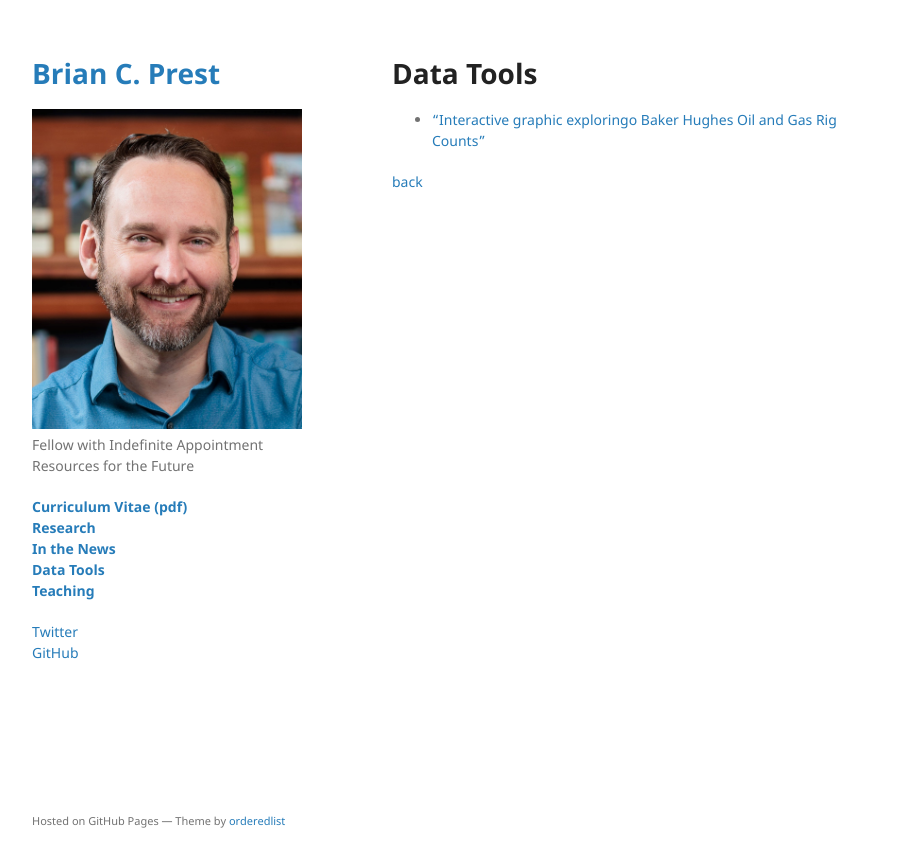
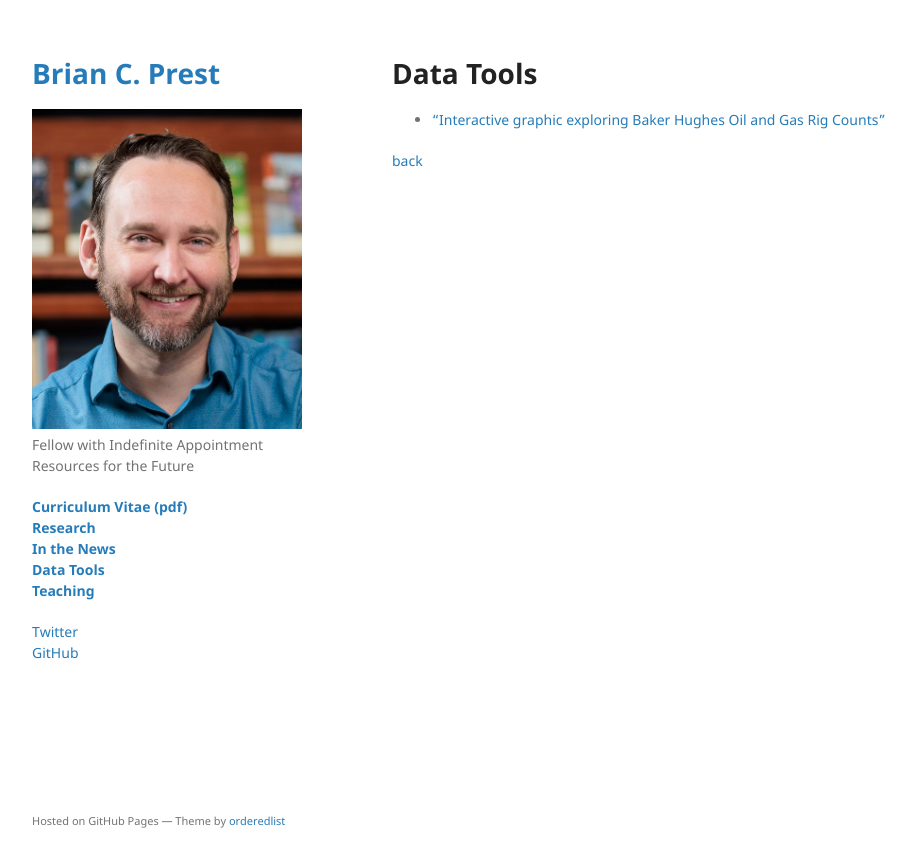
Before and after one commit to bprest/bprest.github.io, a Jekyll site: the page built from data-tools.md, in a window 1280 px wide. Shown: the top 867 px of the page, without its empty margins (178-1094 px from the left). Built offline with Jekyll 4.4.1, drawn with Linux system fonts in a browser that asks for light colours; our own code applies the rules of GitHub Pages for plain Markdown files.

Commit message:
fix typoe

```diff
--- a/data-tools.md
+++ b/data-tools.md
@@ -4,6 +4,6 @@ layout: default
 
 # Data Tools
 
-- ["Interactive graphic exploringo Baker Hughes Oil and Gas Rig Counts"](https://bprest.github.io/baker-hughes-interactive/bh_rig_count_interactive.html)
+- ["Interactive graphic exploring Baker Hughes Oil and Gas Rig Counts"](https://bprest.github.io/baker-hughes-interactive/bh_rig_count_interactive.html)
 
 [back](./)
```
